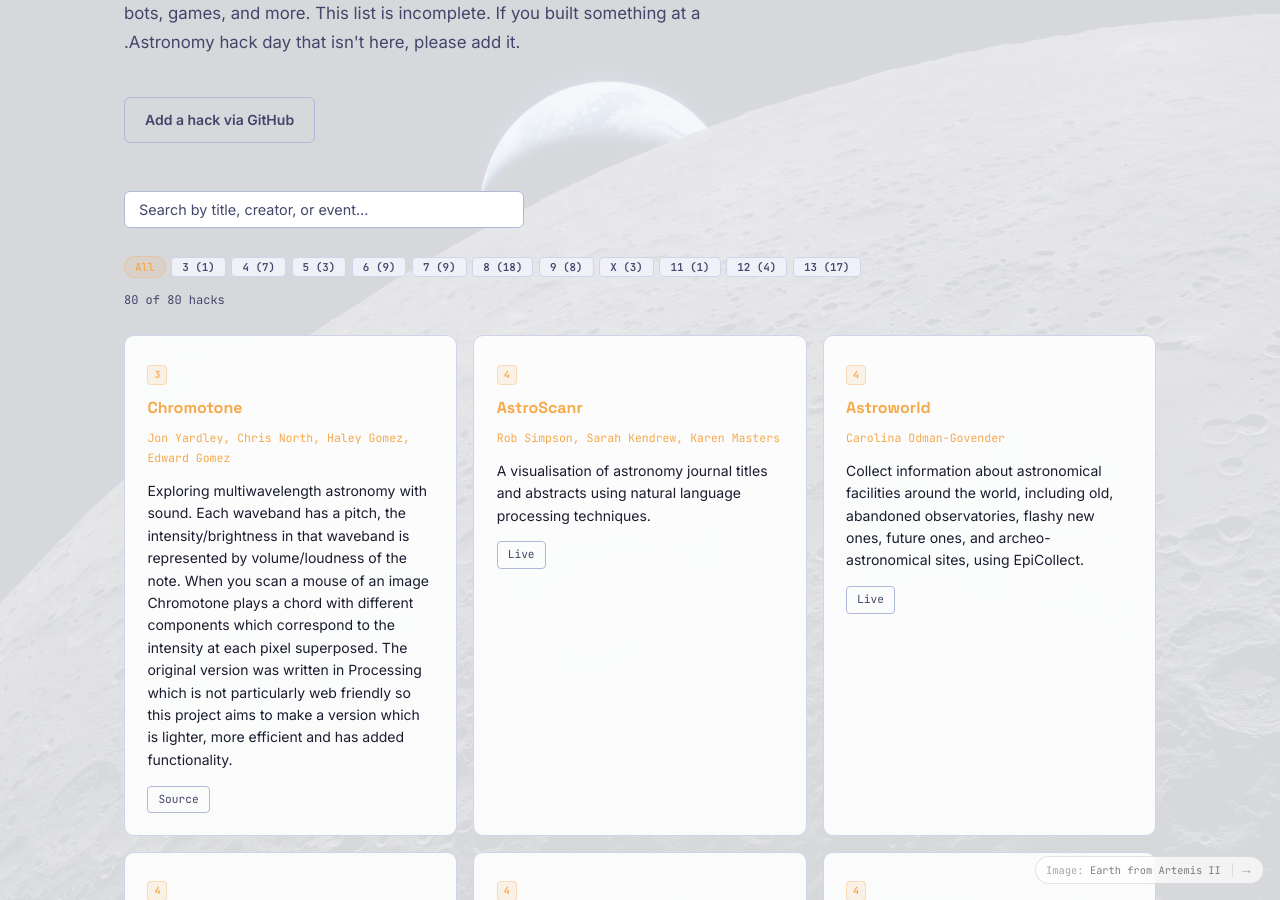
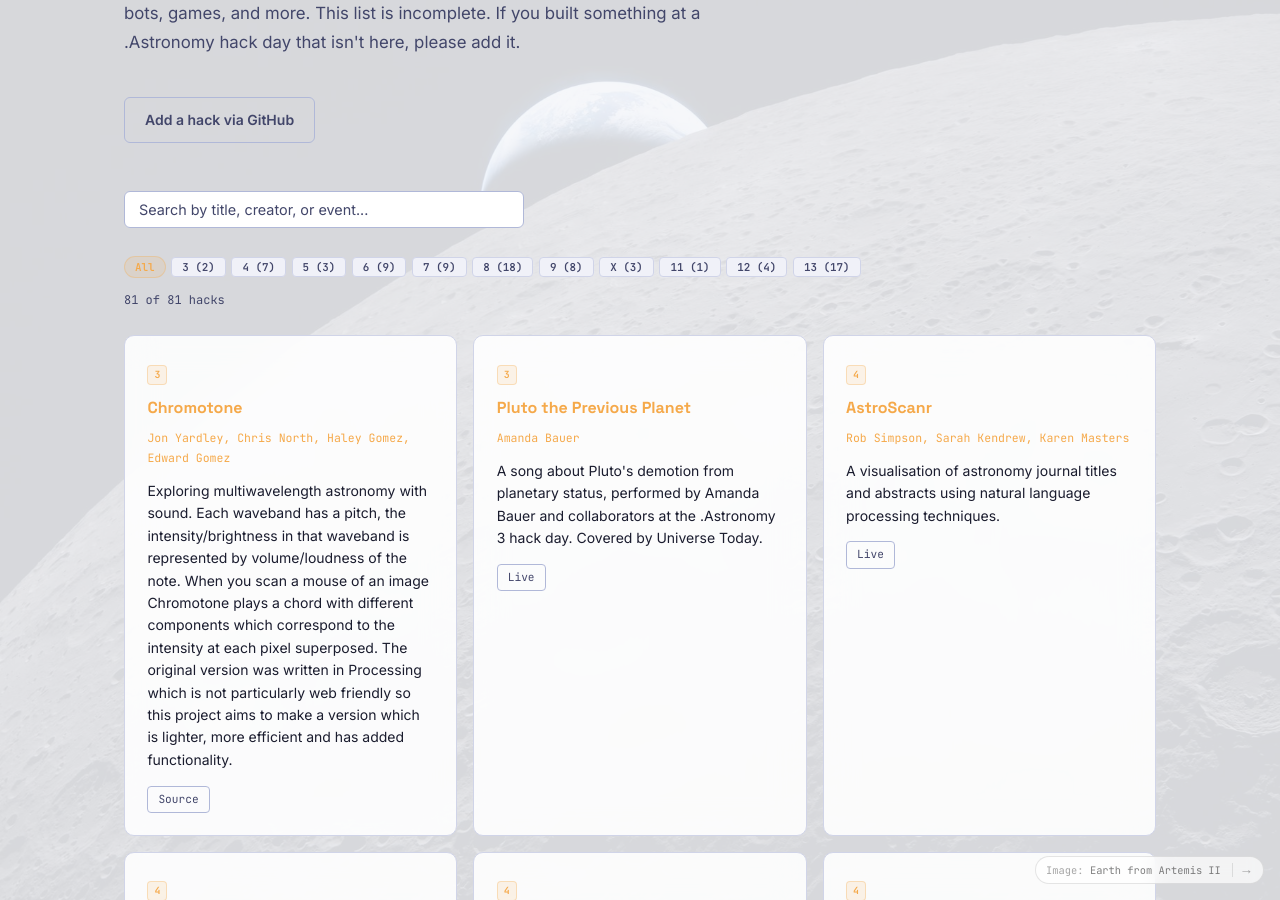
Before and after one commit to dotastro/dotastrosite, a Jekyll site: the page built from hacks.md, in a window 1280 px wide and 900 px high, scrolled down 333 px. Built offline with Jekyll 4.4.1, drawn with Linux system fonts in a browser that asks for light colours.

Commit message:
Add hack: Pluto the Previous Planet (Amanda Bauer, .Astronomy 3, 2011)

```diff
--- a/api/v1/hacks.json
+++ b/api/v1/hacks.json
@@ -13,6 +13,18 @@
       "description": "Exploring multiwavelength astronomy with sound. Each waveband has a pitch, the intensity/brightness in that waveband is represented by volume/loudness of the note. When you scan a mouse of an image Chromotone plays a chord with different components which correspond to the intensity at each pixel superposed. The original version was written in Processing which is not particularly web friendly so this project aims to make a version which is lighter, more efficient and has added functionality.",
       "source_url": "https://github.com/jonyardley/Chromotone",
       "live_url": null
+    },
+    {
+      "title": "Pluto the Previous Planet",
+      "event": "three",
+      "year": 2011,
+      "creators": [
+        "Amanda Bauer"
+      ],
+      "description": "A song about Pluto's demotion from planetary status, performed by Amanda Bauer and collaborators at the .Astronomy 3 hack day. Covered by Universe Today.",
+      "source_url": "",
+      "live_url": "https://www.universetoday.com/articles/new-hit-single-pluto-the-previous-planet",
+      "doi": ""
     },
     {
       "title": "AstroScanr",
@@ -964,6 +976,6 @@
       "live_url": null
     }
   ],
-  "total": 80,
+  "total": 81,
   "generated_at": "2026-04-30T19:53:57.014012+00:00"
 }
```
Also changed, not shown: events/three/index.md (+7 -0 lines), assets/js/search-index.json.
